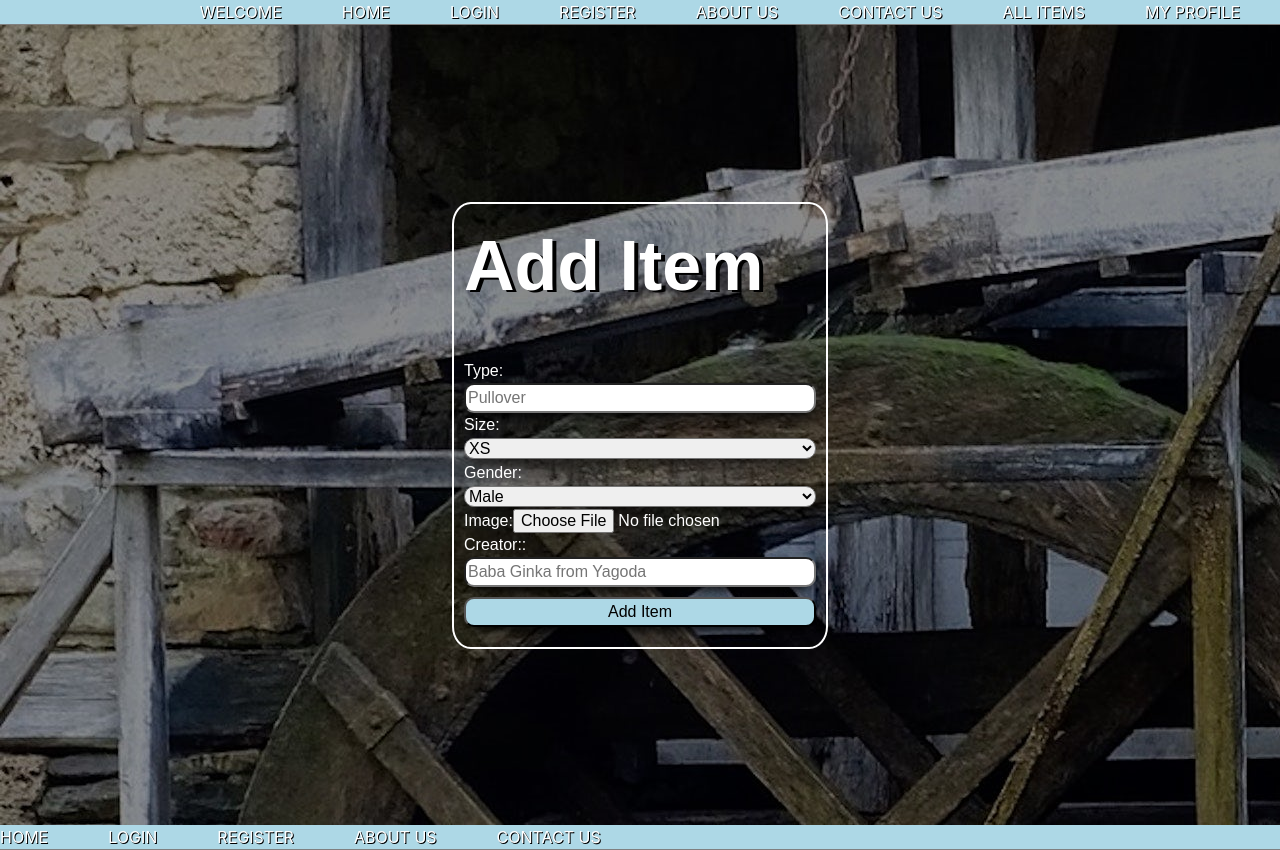
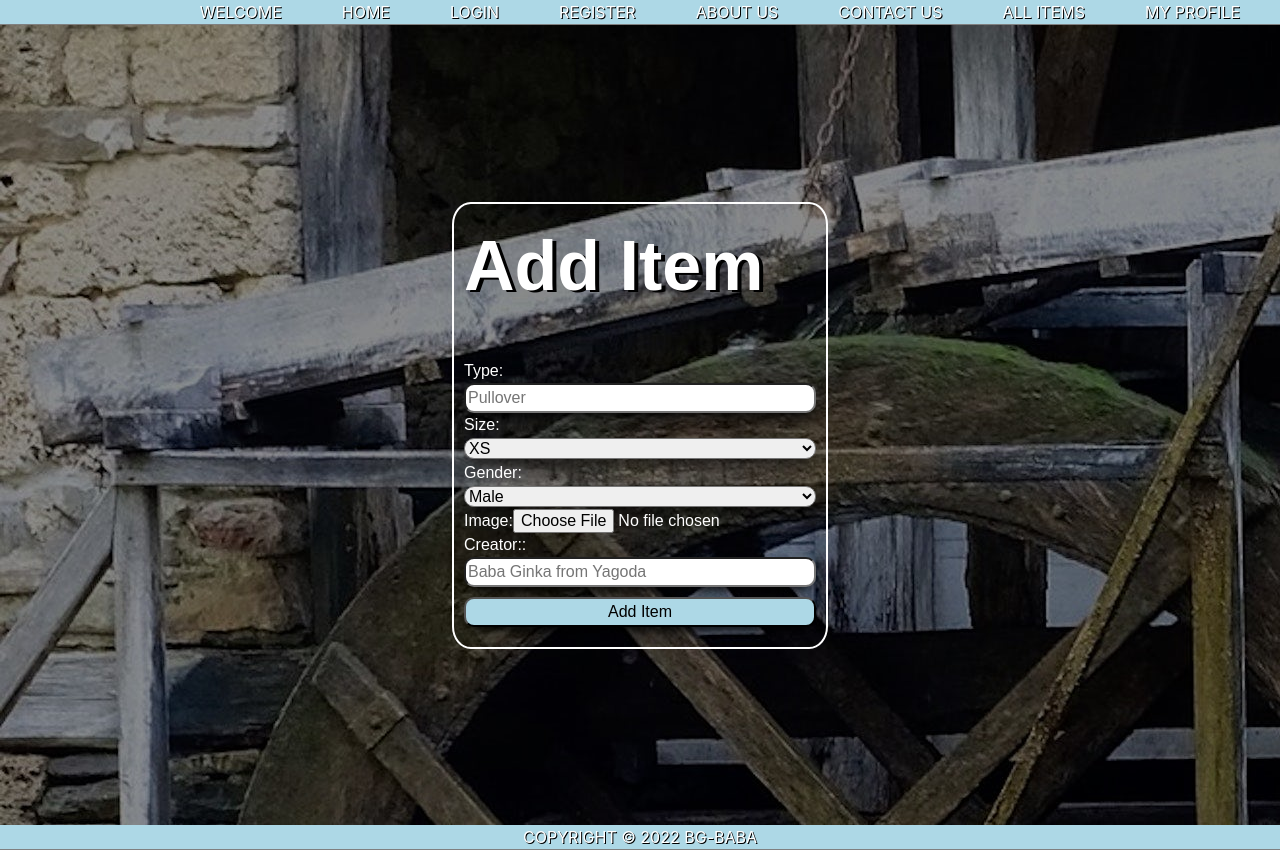
Before and after one commit to Marian9364/VIntage-Army, a React (Create React App) app: page /add in a window 1280 px wide. Built offline with nearby package versions, Linux system fonts and the light colour scheme; a web font is replaced by a local one.

Commit message:
footer and css
footer adjustments and css

```diff
--- a/src/App.js
+++ b/src/App.js
@@ -42,7 +42,7 @@ function App() {
         <Route path="/register" element={<RegisterPage />} />
         <Route path="/about" element={<AboutPage />} />
         <Route path="/contact" element={<ContactPage />} />
-        <Route path="/profile" element={<ProfilePage />} />
+        <Route path="/user/:id" element={<ProfilePage />} />
         <Route path="/items" element={<AllItemsPage />} />
         <Route path="/logout" element={<Logout onLogout={onLogout} />} />
         <Route path="/add" element={<AddItemPage/>} />
--- a/src/components/add-item-page/AddItemPage.js
+++ b/src/components/add-item-page/AddItemPage.js
@@ -48,16 +48,16 @@ export const AddItemPage = () => {
               value={values.size}
               onChange={changeHandler}
             >
-              <option value="xs">XS</option>
-              <option value="s">S</option>
-              <option value="m">M</option>
-              <option value="xsM">XS-M</option>
-              <option value="l">L</option>
-              <option value="xl">XL</option>
-              <option value="xxl">XXL</option>
-              <option value="lXxl">L-XXL</option>
-              <option value="3641">36-41(for socks)</option>
-              <option value="4246">42-46(for socks)</option>
+              <option value="XS">XS</option>
+              <option value="S">S</option>
+              <option value="M">M</option>
+              <option value="XS-M">XS-M</option>
+              <option value="L">L</option>
+              <option value="XL">XL</option>
+              <option value="XXL">XXL</option>
+              <option value="L-XXL">L-XXL</option>
+              <option value="36-41">36-41(for socks)</option>
+              <option value="42-46">42-46(for socks)</option>
             </select>
           </div>
           <div>
@@ -69,9 +69,9 @@ export const AddItemPage = () => {
               value={values.gender}
               onChange={changeHandler}
             >
-              <option value="m">Male</option>
-              <option value="f">Female</option>
-              <option value="u">Unisex</option>
+              <option value="Male">Male</option>
+              <option value="Female">Female</option>
+              <option value="Unisex">Unisex</option>
             </select>
           </div>
           <div>
--- a/src/components/footer/Footer.js
+++ b/src/components/footer/Footer.js
@@ -4,13 +4,9 @@ import { Link } from "react-router-dom";
 
 
 export const Footer = () => {
-    return (<nav>
-    <ul className={styles.footer} role="list">
-        <li className={styles.footerLinks}><Link to="/" className={`${styles.footerLinkElement} ${styles.home}`}>Home</Link></li>
-        <li className={styles.footerLinks}><Link to="/login" className={styles.footerLinkElement}>Login</Link></li>
-        <li className={styles.footerLinks}><Link to="/register" className={styles.footerLinkElement}>Register</Link></li>
-        <li className={styles.footerLinks}><Link to="/about" className={styles.footerLinkElement}>About Us</Link></li>
-        <li className={styles.footerLinks}><Link to="/contact" className={styles.footerLinkElement}>Contact Us</Link></li>
-    </ul>
-    </nav>)
+    return (
+        <footer className={styles.footer}>
+          <span>Copyright © 2022 BG-Baba</span>
+        </footer>
+    )
 }
--- a/src/components/footer/Footer.module.css
+++ b/src/components/footer/Footer.module.css
@@ -1,28 +1,11 @@
 .footer {
     background-color: lightblue;
     display: flex;
-    justify-content: start;
-
-    align-items: flex-start;
+    justify-content: center;
+    align-items: center;
     gap: 20px;
     border-bottom: 1px groove gray;
-}
-
-.footerLinks {
-    padding-right: 40px;
+    color: white;
+    text-shadow: 1px 1px #000000;
     text-transform: uppercase;
 }
-
-.footerLinkElement {
-    color: white;
-    text-shadow: 1px 1px #000000;
-    text-decoration: none;
-    cursor: pointer;
-}
-
-
-.home {
-    display: flex;
-    justify-content: flex-start;
-    align-self: flex-start;
-}
--- a/src/components/header/Header.js
+++ b/src/components/header/Header.js
@@ -14,7 +14,7 @@ export const Header = () => {
             <li className={styles.headerLinks}><Link to="/" className={styles.headerLinkElement}>Home</Link></li>
             <li className={styles.headerLinks}><Link to="/about" className={styles.headerLinkElement}>About Us</Link></li>
             <li className={styles.headerLinks}><Link to="/contact" className={styles.headerLinkElement}>Contact Us</Link></li>
-            <li className={styles.headerLinks}><Link to="/profile" className={styles.headerLinkElement}>My Profile</Link></li>
+            <li className={styles.headerLinks}><Link to="/user/:id" className={styles.headerLinkElement}>My Profile</Link></li>
             <li className={styles.headerLinks}><Link to="/items" className={styles.headerLinkElement}>All Items</Link></li>
             <li className={styles.headerLinks}><Link to="/logout" className={styles.headerLinkElement}>Logout</Link></li>
         </ul>
@@ -31,7 +31,7 @@ export const Header = () => {
         <li className={styles.headerLinks}><Link to="/about" className={styles.headerLinkElement}>About Us</Link></li>
         <li className={styles.headerLinks}><Link to="/contact" className={styles.headerLinkElement}>Contact Us</Link></li>
         <li className={styles.headerLinks}><Link to="/items" className={styles.headerLinkElement}>All Items</Link></li>
-        <li className={styles.headerLinks}><Link to="/profile" className={styles.headerLinkElement}>My Profile</Link></li>
+        <li className={styles.headerLinks}><Link to="/user/:id" className={styles.headerLinkElement}>My Profile</Link></li>
     </ul>
     </nav>
 
```
